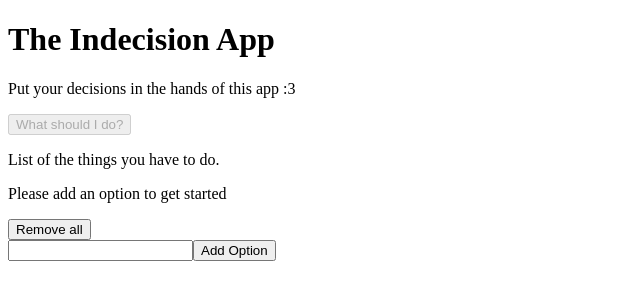
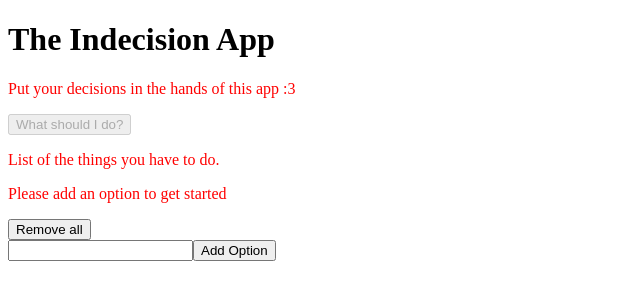
Before and after one commit to theindianotaku/react-indecision-app, a React (Create React App) app: page / in a window 1280 px wide. Shown: the top 300 px of the page, without its empty margins (0-640 px from the left). Built offline with nearby package versions, Linux system fonts and the light colour scheme.

Commit message:
Added stylesheets

```diff
--- a/package.json
+++ b/package.json
@@ -4,6 +4,8 @@
   "private": true,
   "dependencies": {
     "lodash": "^4.17.4",
+    "node-sass-chokidar": "^0.0.3",
+    "npm-run-all": "^4.1.1",
     "react": "^16.0.0",
     "react-dom": "^16.0.0",
     "react-modal": "^3.1.0",
--- a/src/index.js
+++ b/src/index.js
@@ -1,6 +1,9 @@
 import React from 'react';
 import ReactDOM from 'react-dom';
 import App from './components/App';
+
+import './styles/styles.scss';
+
 //import registerServiceWorker from './registerServiceWorker';
 
 ReactDOM.render(<App />,
--- /dev/null
+++ b/src/styles/styles.scss
@@ -0,0 +1,3 @@
+p {
+  color: red;
+}
```
Also changed, not shown: 2 other files (tests, documents, lock files or other folders).
